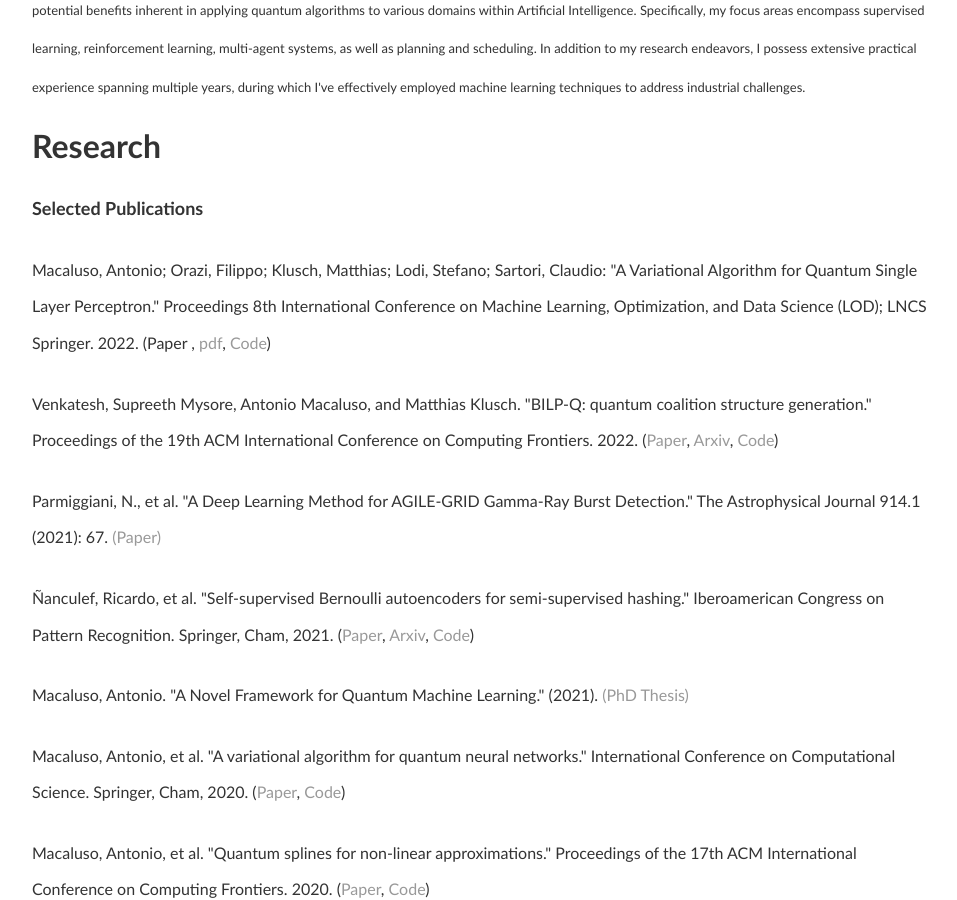
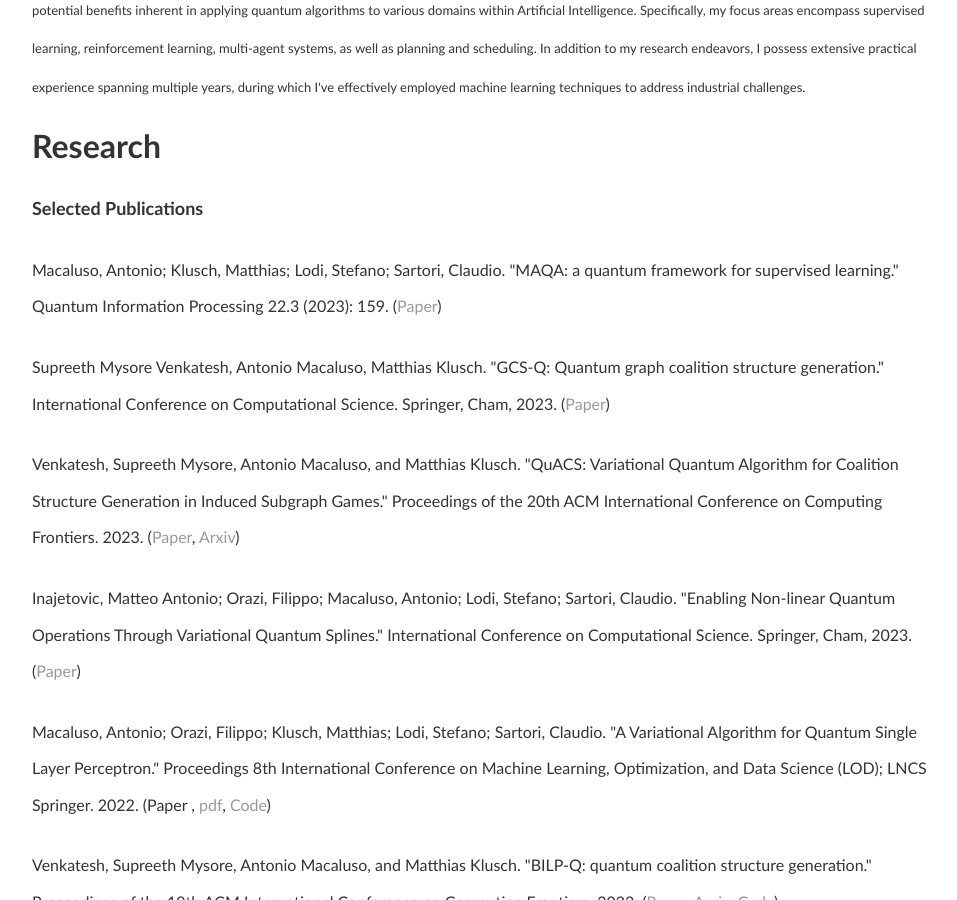
Before and after one commit to amacaluso/amacaluso.github.io, a Jekyll site: the page built from index.html, in a window 1280 px wide and 900 px high, scrolled down 639 px. Shown: the whole window, without its empty margins (160-1117 px from the left). Built offline with Jekyll 4.4.1, drawn with Linux system fonts in a browser that asks for light colours; some of the changed text lies outside the part shown.

Commit message:
Update index.html

```diff
--- a/index.html
+++ b/index.html
@@ -106,8 +106,37 @@ antonio.macaluso@dfki.de</font></font><big> </big><font face="Trebuchet MS"><fon
 
 
 	<p><b><font face="Trebuchet MS"><font size="4">Selected Publications</font></b>
+
+	<!--<p><font face="Trebuchet MS"><font size="3">2020</font>-->
+	<p><font face="Trebuchet MS"><font size="3"> Macaluso, Antonio; Klusch, Matthias; Lodi, Stefano; Sartori, Claudio. "MAQA: a quantum framework for supervised learning." Quantum Information Processing 22.3 (2023): 159. (<a href="https://doi.org/10.1007/s11128-023-03901-w">Paper</a>)
+	</font></p>
+
+
+
+
+	<!--<p><font face="Trebuchet MS"><font size="3">2020</font>-->
+	<p><font face="Trebuchet MS"><font size="3">Supreeth Mysore Venkatesh, Antonio Macaluso, Matthias Klusch. "GCS-Q: Quantum graph coalition structure generation." International Conference on Computational Science. Springer, Cham, 2023.
+	(<a href="https://doi.org/10.1007/978-3-031-36030-5_11">Paper</a>)
+	</font></p>
+
+
+
+		<!--<p><font face="Trebuchet MS"><font size="3">2022</font>-->
+	<p><font face="Trebuchet MS"><font size="3">Venkatesh, Supreeth Mysore, Antonio Macaluso, and Matthias Klusch. "QuACS: Variational Quantum Algorithm for Coalition Structure Generation in Induced Subgraph Games." Proceedings of the 20th ACM International Conference on Computing Frontiers. 2023.
+	(<a href="https://dl.acm.org/doi/10.1145/3587135.3592192">Paper</a>,
+	<a href="https://arxiv.org/pdf/2304.07218.pdf">Arxiv</a>)
+	</font></p>
+
+
+	<!--<p><font face="Trebuchet MS"><font size="3">2020</font>-->
+	<p><font face="Trebuchet MS"><font size="3">Inajetovic, Matteo Antonio; Orazi, Filippo; Macaluso, Antonio; Lodi, Stefano; Sartori, Claudio. "Enabling Non-linear Quantum Operations Through Variational Quantum Splines." International Conference on Computational Science. Springer, Cham, 2023.
+	(<a href="https://doi.org/10.1007/978-3-031-36030-5_14">Paper</a>)
+	</font></p>
+
+
+
 	<!--<p><font face="Trebuchet MS"><font size="3">2022</font>-->
-	<p><font face="Trebuchet MS"><font size="3">Macaluso, Antonio; Orazi, Filippo; Klusch, Matthias; Lodi, Stefano; Sartori, Claudio: "A Variational Algorithm for Quantum Single Layer Perceptron." Proceedings 8th International Conference on Machine Learning, Optimization, and Data Science (LOD); LNCS Springer. 2022.
+	<p><font face="Trebuchet MS"><font size="3">Macaluso, Antonio; Orazi, Filippo; Klusch, Matthias; Lodi, Stefano; Sartori, Claudio. "A Variational Algorithm for Quantum Single Layer Perceptron." Proceedings 8th International Conference on Machine Learning, Optimization, and Data Science (LOD); LNCS Springer. 2022.
 	(Paper <!--<p><a href="https://dl.acm.org/doi/abs/10.1145/3528416.3530235">Paper</a>-->,
 	<a href="https://www.dfki.de/~klusch/i2s/MacalusoEtAl_-_A_Variational_Algorithm_for_Quanutm_Single_Layer_Perceptron_-_2022.pdf">pdf</a>,
 	<a href="https://github.com/filorazi/qSLP-quantum-Single-Layer-Perceptron">Code</a>)
@@ -193,6 +222,13 @@ antonio.macaluso@dfki.de</font></font><big> </big><font face="Trebuchet MS"><fon
 
 	<p><b><font face="Trebuchet MS"><font size="6">Teaching</font></b>
 
+
+	<p><font face="Trebuchet MS"><font size="3">(2023/2024) Lecturer - <a href="https://www.dfki.de/~klusch/QAI-course-ws23/"> Quantum Artificial Intelligence</a>, WS 2023/2024, U Saarland, Germany (with M Klusch)</font></p>
+
+		<p><font face="Trebuchet MS"><font size="3">(2023) Lecturer - Quantum Computing for NP-hard problems and Artificial Intelligence</a>,  University of Bologna, Italy
+		(<a href="https://disi.unibo.it/en/teaching/phd-programmes/computer-science-and-engineering/courses-of-the-phd-program-in-computer-science-and-engineering/courses-of-the-phd-program-in-computer-science-and-engineering-a-a-2022-23/unibo.tiles.multi.links_attachments/af01a538908d4520a0128d7bb9da8428/@@objects-download/c054741e51474fdb9b8a04fc1ce165c0/file/Quantum%20Computing%20for%20NP-Hard%20Problems%20and%20AI.pdf">Syllabus </a>, <a href="https://disi.unibo.it/en/teaching/phd-programmes/computer-science-and-engineering/courses-of-the-phd-program-in-computer-science-and-engineering/courses-of-the-phd-program-in-computer-science-and-engineering-a-a-2022-23">Courses webpage</a>)
+		</font></p>
+
 	<p><font face="Trebuchet MS"><font size="3">(2022/2023) Lecturer - <a href="https://www.dfki.de/~klusch/QAI-course-ws2223/"> Quantum Artificial Intelligence</a>, WS 2022/2023, U Saarland, Germany (with M Klusch)</font></p>
 
 
```
